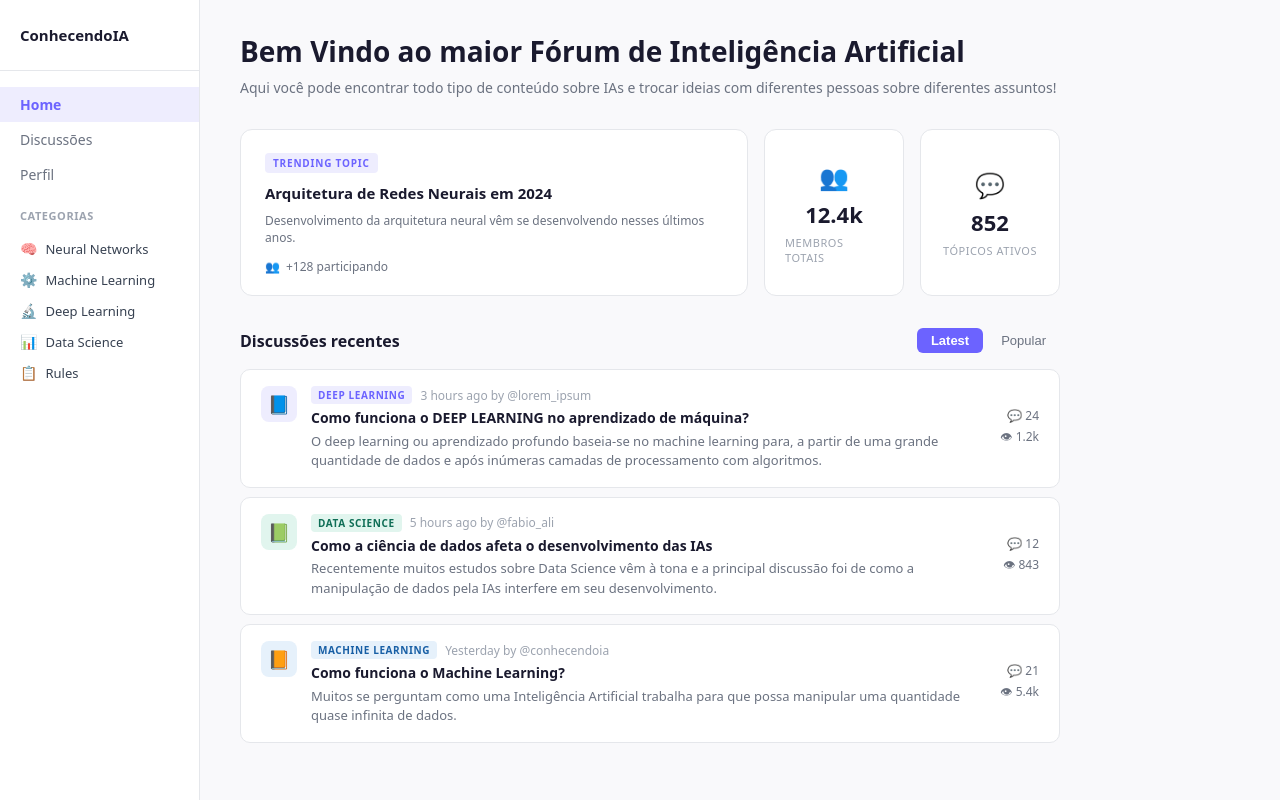
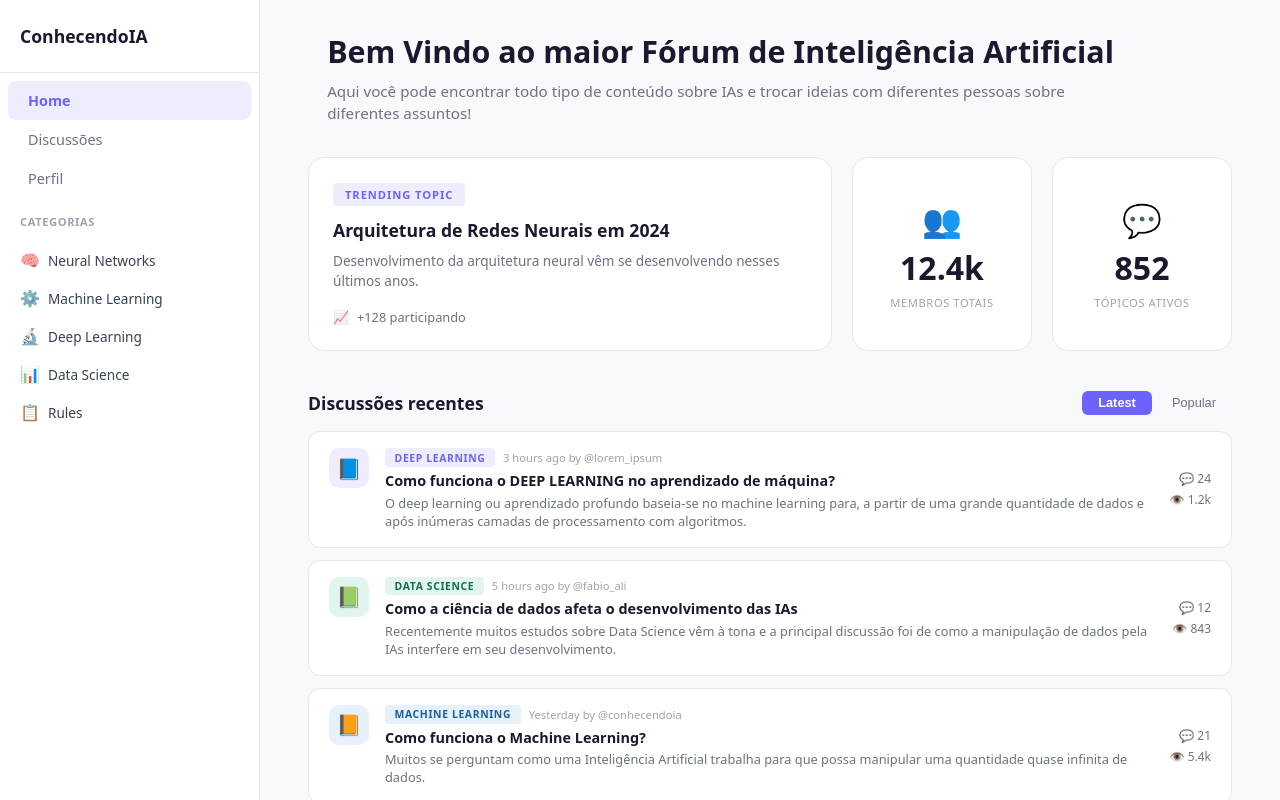
Before and after one commit to UnBArqDsw2026-1-Turma02/2026.1_T02_G3_ConhecendoIA_Entrega_3, a Next.js app in the folder frontend/: page /home in a window 1280 px wide. Built offline with nearby package versions, Linux system fonts and the light colour scheme.

Commit message:
fix pagina home

```diff
--- a/frontend/src/app/home/page.js
+++ b/frontend/src/app/home/page.js
@@ -18,8 +18,7 @@ const discussions = [
     tagBg: '#EEEDFE',
     time: '3 hours ago by @lorem_ipsum',
     title: 'Como funciona o DEEP LEARNING no aprendizado de máquina?',
-    excerpt:
-      'O deep learning ou aprendizado profundo baseia-se no machine learning para, a partir de uma grande quantidade de dados e após inúmeras camadas de processamento com algoritmos.',
+    excerpt: 'O deep learning ou aprendizado profundo baseia-se no machine learning para, a partir de uma grande quantidade de dados e após inúmeras camadas de processamento com algoritmos.',
     comments: 24,
     views: '1.2k',
     icon: '📘',
@@ -31,8 +30,7 @@ const discussions = [
     tagBg: '#E1F5EE',
     time: '5 hours ago by @fabio_ali',
     title: 'Como a ciência de dados afeta o desenvolvimento das IAs',
-    excerpt:
-      'Recentemente muitos estudos sobre Data Science vêm à tona e a principal discussão foi de como a manipulação de dados pela IAs interfere em seu desenvolvimento.',
+    excerpt: 'Recentemente muitos estudos sobre Data Science vêm à tona e a principal discussão foi de como a manipulação de dados pela IAs interfere em seu desenvolvimento.',
     comments: 12,
     views: '843',
     icon: '📗',
@@ -44,8 +42,7 @@ const discussions = [
     tagBg: '#E6F1FB',
     time: 'Yesterday by @conhecendoia',
     title: 'Como funciona o Machine Learning?',
-    excerpt:
-      'Muitos se perguntam como uma Inteligência Artificial trabalha para que possa manipular uma quantidade quase infinita de dados.',
+    excerpt: 'Muitos se perguntam como uma Inteligência Artificial trabalha para que possa manipular uma quantidade quase infinita de dados.',
     comments: 21,
     views: '5.4k',
     icon: '📙',
@@ -54,68 +51,373 @@ const discussions = [
 
 export default function HomePage() {
   const [activeTab, setActiveTab] = useState('latest');
+  const [sidebarOpen, setSidebarOpen] = useState(false);
 
   return (
-    <div style={{ display: 'flex', minHeight: '100vh', backgroundColor: '#f9f9fb', fontFamily: 'system-ui, sans-serif' }}>
+    <>
+      <style>{`
+        * {
+          box-sizing: border-box;
+          margin: 0;
+          padding: 0;
+        }
 
+        body {
+          font-family: system-ui, -apple-system, 'Segoe UI', Roboto, Helvetica, sans-serif;
+          background-color: #f9f9fb;
+        }
+
+        .layout {
+          display: flex;
+          height: 100vh;
+          overflow: hidden;
+        }
+
+        /* Overlay */
+        .overlay {
+          display: none;
+          position: fixed;
+          inset: 0;
+          background: rgba(0, 0, 0, 0.4);
+          z-index: 40;
+          backdrop-filter: blur(2px);
+        }
+        .overlay.open {
+          display: block;
+        }
+
+        /* Sidebar */
+        .sidebar {
+          width: 260px;
+          min-width: 260px;
+          background: #fff;
+          border-right: 1px solid #e5e7eb;
+          display: flex;
+          flex-direction: column;
+          overflow-y: auto;
+          flex-shrink: 0;
+          transition: transform 0.25s ease;
+          z-index: 50;
+        }
+
+        .sidebar-logo {
+          padding: 24px 20px;
+          border-bottom: 1px solid #e5e7eb;
+          font-weight: 700;
+          font-size: 1.1rem;
+          color: #1a1a2e;
+        }
+
+        .nav-link {
+          display: block;
+          padding: 10px 20px;
+          font-size: 0.9rem;
+          text-decoration: none;
+          border-radius: 8px;
+          margin: 0 8px;
+          transition: all 0.2s;
+        }
+
+        .cat-section {
+          padding: 0 20px;
+          margin-top: 8px;
+        }
+
+        .cat-label {
+          font-size: 0.7rem;
+          font-weight: 600;
+          color: #9ca3af;
+          text-transform: uppercase;
+          letter-spacing: 0.05em;
+          margin-bottom: 12px;
+          display: block;
+        }
+
+        .cat-link {
+          display: flex;
+          align-items: center;
+          gap: 8px;
+          padding: 8px 0;
+          font-size: 0.85rem;
+          color: #374151;
+          text-decoration: none;
+        }
+        .cat-link:hover {
+          color: #6C63FF;
+        }
+
+        /* Main wrapper */
+        .main-wrapper {
+          flex: 1;
+          overflow-y: auto;
+          overflow-x: hidden;
+          padding: 32px 48px;
+          min-width: 0;
+        }
+
+        .main-content {
+          width: 100%;
+          max-width: 1280px;
+          margin: 0 auto;
+        }
+
+        /* Hero text */
+        .hero-text {
+          margin-bottom: 2rem;
+        }
+        .hero-text h1 {
+          font-size: clamp(1.5rem, 5vw, 1.9rem);
+          font-weight: 700;
+          color: #1a1a2e;
+          margin-bottom: 0.5rem;
+          line-height: 1.3;
+        }
+        .hero-text p {
+          font-size: 0.95rem;
+          color: #6b7280;
+          max-width: 90%;
+          line-height: 1.5;
+        }
+
+        /* TOP GRID - CORRIGIDO PARA NÃO FICAR MENOR */
+        .top-grid {
+          display: grid;
+          grid-template-columns: 1fr 180px 180px;
+          gap: 1.25rem;
+          margin-bottom: 2.5rem;
+          align-items: stretch;
+        }
+
+        .card {
+          background: #fff;
+          border: 1px solid #e5e7eb;
+          border-radius: 1rem;
+          transition: box-shadow 0.15s;
+          display: flex;
+          flex-direction: column;
+        }
+
+        .trending-card {
+          padding: 1.5rem;
+          justify-content: space-between;
+          min-height: 180px;
+        }
+
+        .stat-card {
+          padding: 1.25rem 1rem;
+          justify-content: center;
+          align-items: center;
+          text-align: center;
+          gap: 0.5rem;
+          min-height: 180px;
+        }
+
+        .stat-number {
+          font-size: 2rem;
+          font-weight: 700;
+          color: #1a1a2e;
+          line-height: 1.2;
+        }
+
+        .stat-label {
+          font-size: 0.7rem;
+          color: #9ca3af;
+          text-transform: uppercase;
+          letter-spacing: 0.05em;
+          font-weight: 500;
+        }
+
+        .trending-badge {
+          display: inline-block;
+          font-size: 0.7rem;
+          font-weight: 700;
+          letter-spacing: 0.08em;
+          color: #6C63FF;
+          background-color: #EEEDFE;
+          padding: 0.25rem 0.75rem;
+          border-radius: 4px;
+          margin-bottom: 0.75rem;
+          align-self: flex-start;
+        }
+
+        .trending-title {
+          font-size: 1.1rem;
+          font-weight: 600;
+          color: #1a1a2e;
+          margin-bottom: 0.5rem;
+          line-height: 1.4;
+        }
+
+        .trending-description {
+          font-size: 0.85rem;
+          color: #6b7280;
+          margin-bottom: 1rem;
+          line-height: 1.5;
+        }
+
+        .trending-participants {
+          display: flex;
+          align-items: center;
+          gap: 0.5rem;
+          font-size: 0.8rem;
+          color: #6b7280;
+          margin-top: auto;
+        }
+
+        /* Discussion item */
+        .disc-item {
+          background: #fff;
+          border: 1px solid #e5e7eb;
+          border-radius: 0.75rem;
+          padding: 1rem 1.25rem;
+          display: flex;
+          gap: 1rem;
+          cursor: pointer;
+          transition: box-shadow 0.15s;
+          margin-bottom: 0.75rem;
+        }
+        .disc-item:hover {
+          box-shadow: 0 4px 12px rgba(0, 0, 0, 0.05);
+          border-color: #d1d5db;
+        }
+
+        /* Hamburger */
+        .hamburger {
+          display: none;
+          position: fixed;
+          top: 1rem;
+          left: 1rem;
+          z-index: 60;
+          background: #6C63FF;
+          color: white;
+          border: none;
+          border-radius: 0.5rem;
+          width: 40px;
+          height: 40px;
+          font-size: 1.4rem;
+          cursor: pointer;
+          align-items: center;
+          justify-content: center;
+          box-shadow: 0 2px 6px rgba(0, 0, 0, 0.15);
+        }
+
+        /* ========== RESPONSIVIDADE ========== */
+        @media (max-width: 1100px) {
+          .main-wrapper {
+            padding: 28px 32px;
+          }
+          .top-grid {
+            grid-template-columns: 1fr 160px 160px;
+            gap: 1rem;
+          }
+          .trending-card, .stat-card {
+            min-height: 160px;
+          }
+        }
+
+        @media (max-width: 900px) {
+          .hamburger {
+            display: flex;
+          }
+          .sidebar {
+            position: fixed;
+            top: 0;
+            left: 0;
+            height: 100vh;
+            transform: translateX(-100%);
+            width: min(75%, 260px);
+            min-width: unset;
+            box-shadow: 2px 0 12px rgba(0, 0, 0, 0.1);
+          }
+          .sidebar.open {
+            transform: translateX(0);
+          }
+          .main-wrapper {
+            padding: 24px 24px;
+          }
+          .top-grid {
+            grid-template-columns: 1fr 1fr;
+          }
+          .trending-card {
+            grid-column: 1 / -1;
+          }
+        }
+
+        @media (max-width: 640px) {
+          .main-wrapper {
+            padding: 20px 16px;
+          }
+          .hero-text h1 {
+            font-size: 1.6rem;
+          }
+          .stat-number {
+            font-size: 1.7rem;
+          }
+          .trending-title {
+            font-size: 1rem;
+          }
+          .trending-card, .stat-card {
+            min-height: auto;
+          }
+        }
+
+        @media (max-width: 480px) {
+          .top-grid {
+            grid-template-columns: 1fr;
+          }
+          .trending-card {
+            grid-column: unset;
+          }
+          .stat-card {
+            flex-direction: row;
+            justify-content: space-between;
+            padding: 0.75rem 1rem;
+          }
+          .stat-card .stat-number {
+            font-size: 1.5rem;
+          }
+        }
+      `}</style>
+
+      <button className="hamburger" onClick={() => setSidebarOpen(true)} aria-label="Menu">
+        ☰
+      </button>
+
+      <div
+        className={`overlay${sidebarOpen ? ' open' : ''}`}
+        onClick={() => setSidebarOpen(false)}
+      />
+
+      <div className="layout">
         {/* Sidebar */}
-      <aside style={{
-        width: 200,
-        backgroundColor: '#ffffff',
-        borderRight: '1px solid #e5e7eb',
-        padding: '24px 0',
-        flexShrink: 0,
-      }}>
-        {/* Logo */}
-        <div style={{ padding: '0 20px 24px', borderBottom: '1px solid #e5e7eb' }}>
-          <span style={{ fontWeight: 700, fontSize: 15, color: '#1a1a2e' }}>ConhecendoIA</span>
-        </div>
-
-        {/* Nav */}
-        <nav style={{ padding: '16px 0' }}>
+        <aside className={`sidebar${sidebarOpen ? ' open' : ''}`}>
+          <div className="sidebar-logo">ConhecendoIA</div>
+          <nav style={{ padding: '0.5rem 0' }}>
             {[
               { label: 'Home', href: '#', active: true },
-            { label: 'Discussões', href: '#' },
-            { label: 'Perfil', href: '#' },
+              { label: 'Discussões', href: '#', active: false },
+              { label: 'Perfil', href: '#', active: false },
             ].map((item) => (
               <a
                 key={item.label}
                 href={item.href}
+                className="nav-link"
                 style={{
-                display: 'block',
-                padding: '8px 20px',
-                fontSize: 14,
                   color: item.active ? '#6C63FF' : '#6b7280',
                   fontWeight: item.active ? 600 : 400,
-                textDecoration: 'none',
                   backgroundColor: item.active ? '#EEEDFE' : 'transparent',
                 }}
+                onClick={() => setSidebarOpen(false)}
               >
                 {item.label}
               </a>
             ))}
           </nav>
-
-        {/* Categories */}
-        <div style={{ padding: '0 20px' }}>
-          <p style={{ fontSize: 11, fontWeight: 600, color: '#9ca3af', textTransform: 'uppercase', letterSpacing: '0.05em', marginBottom: 10 }}>
-            Categorias
-          </p>
+          <div className="cat-section">
+            <span className="cat-label">Categorias</span>
             {categories.map((cat) => (
-            <a
-              key={cat.name}
-              href="#"
-              style={{
-                display: 'flex',
-                alignItems: 'center',
-                gap: 8,
-                padding: '6px 0',
-                fontSize: 13,
-                color: '#374151',
-                textDecoration: 'none',
-              }}
-            >
-              <span style={{ fontSize: 14 }}>{cat.icon}</span>
+              <a key={cat.name} href="#" className="cat-link" onClick={() => setSidebarOpen(false)}>
+                <span style={{ fontSize: '1rem' }}>{cat.icon}</span>
                 {cat.name}
               </a>
             ))}
@@ -123,109 +425,72 @@ export default function HomePage() {
         </aside>
 
         {/* Main */}
-      <main style={{ flex: 1, padding: '32px 40px', maxWidth: 900 }}>
-
-        {/* Header */}
-        <div style={{ marginBottom: 32 }}>
-          <h1 style={{ fontSize: 28, fontWeight: 700, color: '#1a1a2e', margin: '0 0 8px' }}>
-            Bem Vindo ao maior Fórum de Inteligência Artificial
-          </h1>
-          <p style={{ fontSize: 14, color: '#6b7280', margin: 0 }}>
-            Aqui você pode encontrar todo tipo de conteúdo sobre IAs e trocar ideias com diferentes pessoas sobre diferentes assuntos!
+        <div className="main-wrapper">
+          <div className="main-content">
+            {/* Hero text */}
+            <div className="hero-text">
+              <h1>Bem Vindo ao maior Fórum de Inteligência Artificial</h1>
+              <p>
+                Aqui você pode encontrar todo tipo de conteúdo sobre IAs e trocar ideias com diferentes pessoas sobre
+                diferentes assuntos!
               </p>
             </div>
 
-        {/* Trending + Stats */}
-        <div style={{ display: 'grid', gridTemplateColumns: '1fr 140px 140px', gap: 16, marginBottom: 32 }}>
-
-          {/* Trending card */}
-          <div style={{
-            backgroundColor: '#ffffff',
-            border: '1px solid #e5e7eb',
-            borderRadius: 12,
-            padding: '20px 24px',
-          }}>
-            <span style={{
-              display: 'inline-block',
-              fontSize: 10,
-              fontWeight: 700,
-              letterSpacing: '0.08em',
-              color: '#6C63FF',
-              backgroundColor: '#EEEDFE',
-              padding: '3px 8px',
-              borderRadius: 4,
-              marginBottom: 10,
-            }}>
-              TRENDING TOPIC
-            </span>
-            <h2 style={{ fontSize: 15, fontWeight: 600, color: '#1a1a2e', margin: '0 0 8px', lineHeight: 1.4 }}>
-              Arquitetura de Redes Neurais em 2024
-            </h2>
-            <p style={{ fontSize: 12, color: '#6b7280', margin: '0 0 12px' }}>
+            {/* Grid superior - agora com altura consistente */}
+            <div className="top-grid">
+              <div className="card trending-card">
+                <div>
+                  <div className="trending-badge">TRENDING TOPIC</div>
+                  <h2 className="trending-title">Arquitetura de Redes Neurais em 2024</h2>
+                  <p className="trending-description">
                     Desenvolvimento da arquitetura neural vêm se desenvolvendo nesses últimos anos.
                   </p>
-            <div style={{ display: 'flex', alignItems: 'center', gap: 6, fontSize: 12, color: '#6b7280' }}>
-              <span>👥</span>
+                </div>
+                <div className="trending-participants">
+                  <span>📈</span>
                   <span>+128 participando</span>
                 </div>
               </div>
 
-          {/* Stat: Membros */}
-          <div style={{
-            backgroundColor: '#ffffff',
-            border: '1px solid #e5e7eb',
-            borderRadius: 12,
-            padding: 20,
-            display: 'flex',
-            flexDirection: 'column',
-            alignItems: 'center',
-            justifyContent: 'center',
-            gap: 6,
-          }}>
-            <span style={{ fontSize: 24 }}>👥</span>
-            <span style={{ fontSize: 22, fontWeight: 700, color: '#1a1a2e' }}>12.4k</span>
-            <span style={{ fontSize: 11, color: '#9ca3af', textTransform: 'uppercase', letterSpacing: '0.05em' }}>
-              Membros Totais
-            </span>
+              <div className="card stat-card">
+                <span style={{ fontSize: '2rem' }}>👥</span>
+                <div className="stat-number">12.4k</div>
+                <div className="stat-label">MEMBROS TOTAIS</div>
               </div>
 
-          {/* Stat: Tópicos */}
-          <div style={{
-            backgroundColor: '#ffffff',
-            border: '1px solid #e5e7eb',
-            borderRadius: 12,
-            padding: 20,
-            display: 'flex',
-            flexDirection: 'column',
-            alignItems: 'center',
-            justifyContent: 'center',
-            gap: 6,
-          }}>
-            <span style={{ fontSize: 24 }}>💬</span>
-            <span style={{ fontSize: 22, fontWeight: 700, color: '#1a1a2e' }}>852</span>
-            <span style={{ fontSize: 11, color: '#9ca3af', textTransform: 'uppercase', letterSpacing: '0.05em' }}>
-              Tópicos Ativos
-            </span>
+              <div className="card stat-card">
+                <span style={{ fontSize: '2rem' }}>💬</span>
+                <div className="stat-number">852</div>
+                <div className="stat-label">TÓPICOS ATIVOS</div>
               </div>
             </div>
 
-        {/* Discussões recentes */}
+            {/* Seção de discussões */}
             <div>
-          <div style={{ display: 'flex', alignItems: 'center', justifyContent: 'space-between', marginBottom: 16 }}>
-            <h2 style={{ fontSize: 16, fontWeight: 600, color: '#1a1a2e', margin: 0 }}>Discussões recentes</h2>
-            <div style={{ display: 'flex', gap: 4 }}>
+              <div
+                style={{
+                  display: 'flex',
+                  alignItems: 'center',
+                  justifyContent: 'space-between',
+                  marginBottom: '1rem',
+                  flexWrap: 'wrap',
+                  gap: '0.5rem',
+                }}
+              >
+                <h2 style={{ fontSize: '1.1rem', fontWeight: 600, color: '#1a1a2e' }}>Discussões recentes</h2>
+                <div style={{ display: 'flex', gap: '0.25rem' }}>
                   {['latest', 'popular'].map((tab) => (
                     <button
                       key={tab}
                       onClick={() => setActiveTab(tab)}
                       style={{
-                    padding: '5px 14px',
-                    fontSize: 13,
-                    borderRadius: 6,
+                        padding: '0.3rem 1rem',
+                        fontSize: '0.8rem',
+                        borderRadius: '6px',
                         border: 'none',
                         cursor: 'pointer',
                         backgroundColor: activeTab === tab ? '#6C63FF' : 'transparent',
-                    color: activeTab === tab ? '#ffffff' : '#6b7280',
+                        color: activeTab === tab ? '#fff' : '#6b7280',
                         fontWeight: activeTab === tab ? 600 : 400,
                       }}
                     >
@@ -235,81 +500,86 @@ export default function HomePage() {
                 </div>
               </div>
 
-          {/* Discussion list */}
-          <div style={{ display: 'flex', flexDirection: 'column', gap: 1 }}>
+              <div>
                 {discussions.map((d) => (
+                  <div key={d.id} className="disc-item">
                     <div
-                key={d.id}
                       style={{
-                  backgroundColor: '#ffffff',
-                  border: '1px solid #e5e7eb',
-                  borderRadius: 10,
-                  padding: '16px 20px',
-                  display: 'flex',
-                  gap: 14,
-                  marginBottom: 8,
-                  cursor: 'pointer',
-                  transition: 'box-shadow 0.15s',
-                }}
-                onMouseEnter={(e) => e.currentTarget.style.boxShadow = '0 2px 8px rgba(0,0,0,0.06)'}
-                onMouseLeave={(e) => e.currentTarget.style.boxShadow = 'none'}
-              >
-                {/* Icon */}
-                <div style={{
-                  width: 36,
-                  height: 36,
-                  borderRadius: 8,
+                        width: '40px',
+                        height: '40px',
+                        borderRadius: '10px',
                         backgroundColor: d.tagBg,
+                        flexShrink: 0,
                         display: 'flex',
                         alignItems: 'center',
                         justifyContent: 'center',
-                  fontSize: 18,
-                  flexShrink: 0,
-                }}>
+                        fontSize: '1.25rem',
+                      }}
+                    >
                       {d.icon}
                     </div>
-
-                {/* Content */}
                     <div style={{ flex: 1, minWidth: 0 }}>
-                  <div style={{ display: 'flex', alignItems: 'center', gap: 8, marginBottom: 4 }}>
-                    <span style={{
-                      fontSize: 10,
+                      <div
+                        style={{
+                          display: 'flex',
+                          alignItems: 'center',
+                          gap: '0.5rem',
+                          marginBottom: '0.25rem',
+                          flexWrap: 'wrap',
+                        }}
+                      >
+                        <span
+                          style={{
+                            fontSize: '0.65rem',
                             fontWeight: 700,
                             letterSpacing: '0.06em',
                             color: d.tagColor,
                             backgroundColor: d.tagBg,
-                      padding: '2px 7px',
-                      borderRadius: 4,
-                    }}>
+                            padding: '0.15rem 0.6rem',
+                            borderRadius: '4px',
+                          }}
+                        >
                           {d.tag}
                         </span>
-                    <span style={{ fontSize: 12, color: '#9ca3af' }}>{d.time}</span>
+                        <span style={{ fontSize: '0.7rem', color: '#9ca3af' }}>{d.time}</span>
                       </div>
-                  <h3 style={{ fontSize: 14, fontWeight: 600, color: '#1a1a2e', margin: '0 0 4px', lineHeight: 1.4 }}>
+                      <h3 style={{ fontSize: '0.9rem', fontWeight: 600, color: '#1a1a2e', marginBottom: '0.3rem' }}>
                         {d.title}
                       </h3>
-                  <p style={{ fontSize: 13, color: '#6b7280', margin: 0, lineHeight: 1.5, overflow: 'hidden', display: '-webkit-box', WebkitLineClamp: 2, WebkitBoxOrient: 'vertical' }}>
+                      <p
+                        style={{
+                          fontSize: '0.8rem',
+                          color: '#6b7280',
+                          lineHeight: 1.4,
+                          display: '-webkit-box',
+                          WebkitLineClamp: 2,
+                          WebkitBoxOrient: 'vertical',
+                          overflow: 'hidden',
+                        }}
+                      >
                         {d.excerpt}
                       </p>
                     </div>
-
-                {/* Stats */}
-                <div style={{ display: 'flex', flexDirection: 'column', alignItems: 'flex-end', justifyContent: 'center', gap: 4, flexShrink: 0 }}>
-                  <span style={{ fontSize: 12, color: '#6b7280' }}>💬 {d.comments}</span>
-                  <span style={{ fontSize: 12, color: '#6b7280' }}>👁 {d.views}</span>
+                    <div
+                      style={{
+                        display: 'flex',
+                        flexDirection: 'column',
+                        alignItems: 'flex-end',
+                        justifyContent: 'center',
+                        gap: '0.25rem',
+                        flexShrink: 0,
+                      }}
+                    >
+                      <span style={{ fontSize: '0.75rem', color: '#6b7280', whiteSpace: 'nowrap' }}>💬 {d.comments}</span>
+                      <span style={{ fontSize: '0.75rem', color: '#6b7280', whiteSpace: 'nowrap' }}>👁️ {d.views}</span>
                     </div>
                   </div>
                 ))}
               </div>
             </div>
-      </main>
-
-      {/* Footer (inline abaixo do main) */}
-      <style>{`
-        @media (max-width: 768px) {
-          aside { display: none; }
-        }
-      `}</style>
           </div>
+        </div>
+      </div>
+    </>
   );
 }
```
Lines whose indentation alone changed are shown as unchanged.
